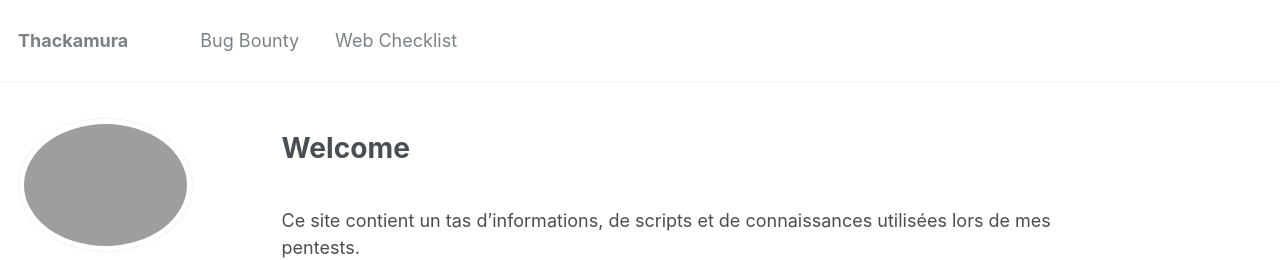
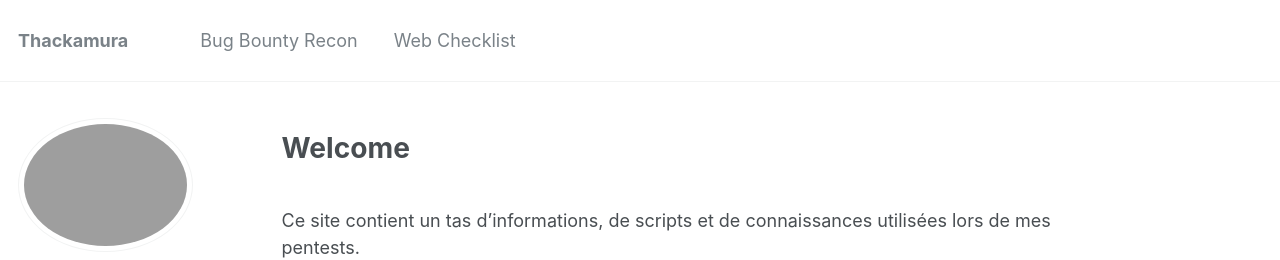
Before and after one commit to thackamura/thackamura.github.io, a Jekyll site: the page built from _pages/about.md, in a window 1280 px wide. Shown: the top 260 px of the page. Built offline with Jekyll 4.4.1, drawn with Linux system fonts in a browser that asks for light colours.

Commit message:
Update navigation.yml

```diff
--- a/_data/navigation.yml
+++ b/_data/navigation.yml
@@ -2,8 +2,8 @@
 main:
 
 
-  - title: "Bug Bounty"
-    url: /Bug_Bounty/
+  - title: "Bug Bounty Recon"
+    url: /Bug_Bounty_recon/
 
   - title: "Web Checklist"
     url: /web-checklist/
```
